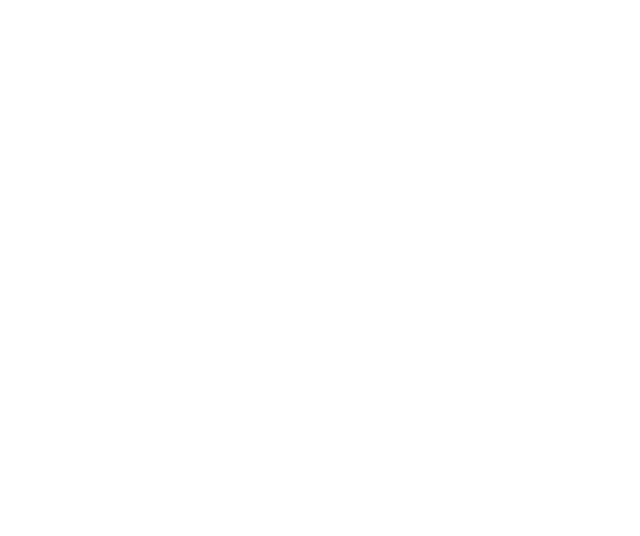
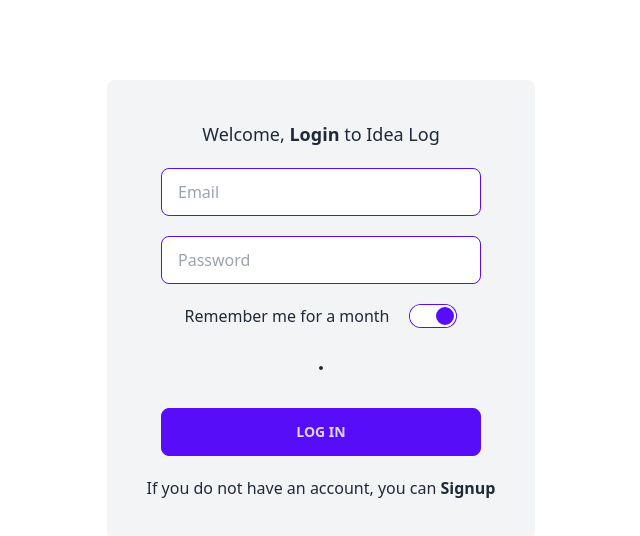
Before and after one commit to SegniDessalegn/Idea-Log, a Nuxt app: page /login in a window 1280 px wide. Before the commit this address had no page. Shown: the top 536 px of the page, without its empty margins (319-959 px from the left). Built offline with nearby package versions, Linux system fonts and the light colour scheme.

Commit message:
🎨 add login page design

```diff
--- /dev/null
+++ b/pages/login.vue
@@ -0,0 +1,16 @@
+
+<template>
+    <div class="flex flex-col bg-gray-100 p-10 mt-20 rounded-lg items-center w-fit mx-auto gap-5">
+        <div class="text-lg">Welcome, <b>Login</b> to Idea Log</div>
+        <input type="text" placeholder="Email" class="input input-bordered input-primary w-full max-w-xs" />
+        <input type="text" placeholder="Password" class="input input-bordered input-primary w-full max-w-xs" />
+        <div class="flex gap-5">
+            <div>Remember me for a month</div>
+            <input type="checkbox" class="toggle toggle-primary" checked />
+        </div>
+        <span class="loading loading-ring loading-lg"></span>
+        <button class="btn btn-primary w-full max-w-xs">Log in</button>
+        <div>If you do not have an account, you can <a class="link link-hover"><b>Signup</b></a>
+        </div>
+    </div>
+</template>
```
